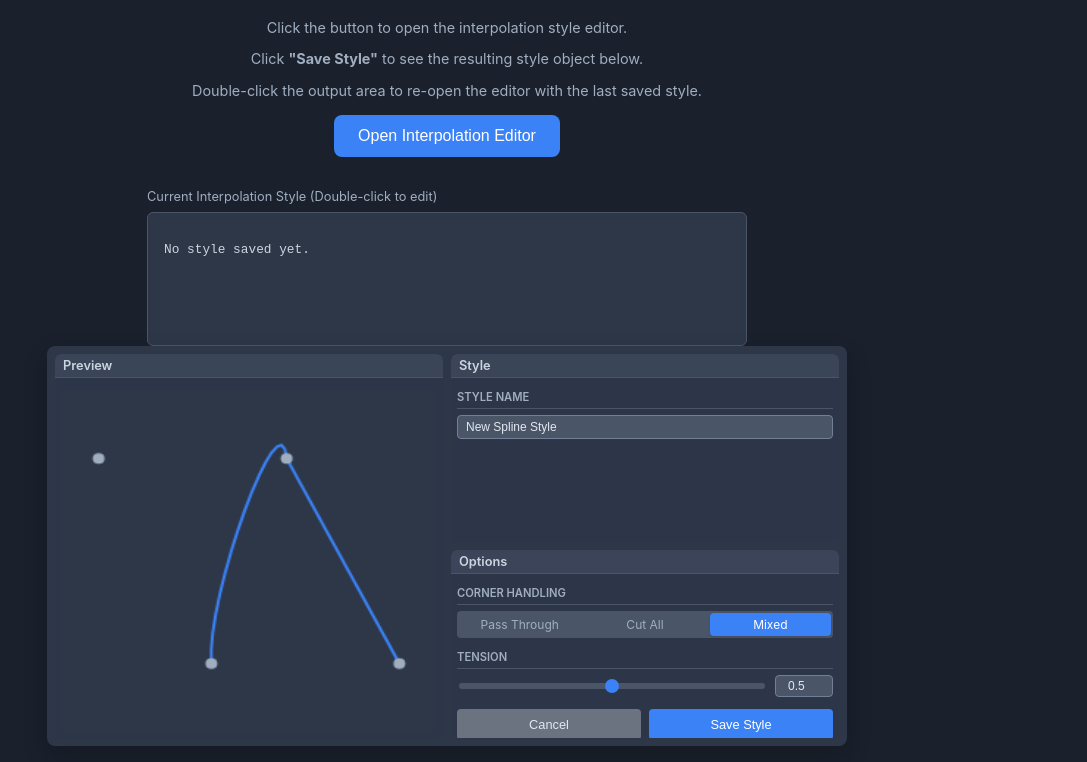
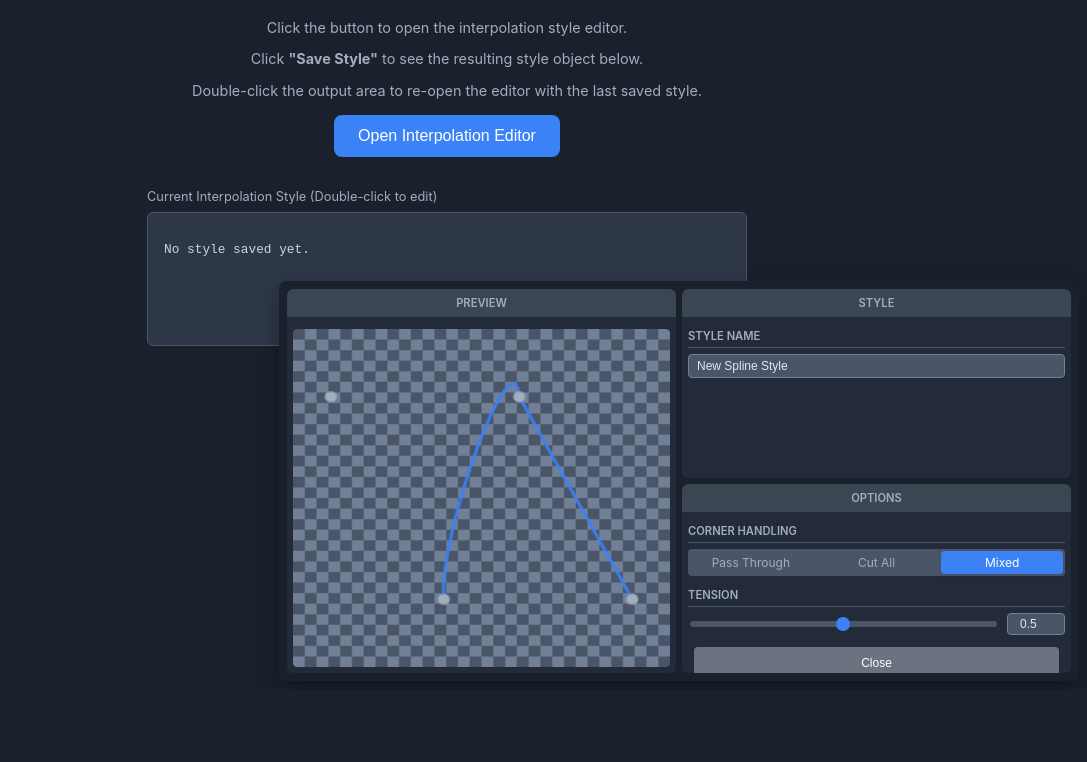
Before and after one commit to svenviktorjonsson/interpolation-editor, a website with bundled scripts: page test.html in a window 1280 px wide. Both pictures are taken after a click on the button "Open Interpolation Editor". Shown: the part 111-873 px from the top of the page, without its empty margins (193-1280 px from the left). After the commit the page ends 800 px from the top, so only its background shows below. Built offline with nearby package versions, Linux system fonts and the light colour scheme.

Commit message:
Match colormap-selector: absolute bottom-right, checkerboard preview, panel headers, close/select buttons
Co-authored-by: Cursor <cursoragent@cursor.com>

```diff
--- a/constants.js
+++ b/constants.js
@@ -38,7 +38,11 @@ export const DEFAULT_STYLE = {
     tension: 0.5, // Specific to cubic splines
 };
 
-// UI and Preview canvas constants
+// UI and Preview canvas constants (aligned with colormap-selector)
+export const CHECKERBOARD_SIZE = 8;
+export const COLOR_CHECKER_DARK = '#4a5568';
+export const COLOR_CHECKER_LIGHT = '#718096';
+
 export const PREVIEW_CANVAS_WIDTH = 256;
 export const PREVIEW_CANVAS_HEIGHT = 256;
 export const PREVIEW_BACKGROUND_COLOR = '#2D3748';
--- a/interpolation-editor.js
+++ b/interpolation-editor.js
@@ -108,10 +108,10 @@ export default class InterpolationEditor {
             tensionSliderContainer
         );
 
-        const buttonRow = createEl('div', { className: 'button-row' });
+        const buttonRow = createEl('div', { className: 'button-container' });
         buttonRow.append(
-            createEl('button', { id: 'cancel-button', className: 'editor-button secondary', text: 'Cancel' }),
-            createEl('button', { id: 'save-button', className: 'editor-button primary', text: 'Save Style' })
+            createEl('button', { id: 'close-button', className: 'close-button', text: 'Close' }),
+            createEl('button', { id: 'select-button', className: 'select-button', text: 'Select' })
         );
 
         optionsPanel.append(optionsHeader, cornerGroup, tensionGroup, buttonRow);
@@ -121,7 +121,7 @@ export default class InterpolationEditor {
     }
 
     _setupEventListeners() {
-        const { tensionSlider, tensionInput, saveButton, cancelButton, styleNameInput } = this.elements;
+        const { tensionSlider, tensionInput, styleNameInput } = this.elements;
 
         styleNameInput.addEventListener('change', (e) => {
             this.state.style.name = e.target.value;
@@ -146,13 +146,13 @@ export default class InterpolationEditor {
         tensionSlider.addEventListener('input', (e) => syncTension(e.target.value));
         tensionInput.addEventListener('change', (e) => syncTension(e.target.value));
 
-        saveButton.addEventListener('click', () => {
+        this.elements.selectButton.addEventListener('click', () => {
             this.state.style.name = this.elements.styleNameInput.value;
             this.onSelect(this.state.style);
             this.hide();
         });
 
-        cancelButton.addEventListener('click', () => {
+        this.elements.closeButton.addEventListener('click', () => {
             this.hide();
         });
     }
@@ -167,6 +167,20 @@ export default class InterpolationEditor {
         tensionInput.value = style.tension;
     }
 
+    _drawCheckerboard(ctx, x, y, width, height) {
+        const size = C.CHECKERBOARD_SIZE;
+        const dark = C.COLOR_CHECKER_DARK;
+        const light = C.COLOR_CHECKER_LIGHT;
+        const cols = Math.ceil(width / size) + 1;
+        const rows = Math.ceil(height / size) + 1;
+        for (let row = 0; row < rows; row++) {
+            for (let col = 0; col < cols; col++) {
+                ctx.fillStyle = (row + col) % 2 === 0 ? dark : light;
+                ctx.fillRect(x + col * size, y + row * size, size, size);
+            }
+        }
+    }
+
     drawPreview() {
         if (!this.previewCtx) return;
 
@@ -174,9 +188,8 @@ export default class InterpolationEditor {
         const w = this.elements.previewCanvas.width;
         const h = this.elements.previewCanvas.height;
 
-        // Clear canvas
-        ctx.fillStyle = C.PREVIEW_BACKGROUND_COLOR;
-        ctx.fillRect(0, 0, w, h);
+        ctx.clearRect(0, 0, w, h);
+        this._drawCheckerboard(ctx, 0, 0, w, h);
 
         // Draw sample path (e.g., a simple 'S' curve)
         const samplePoints = [
--- a/style.css
+++ b/style.css
@@ -1,19 +1,28 @@
-/* ========== INTERPOLATION EDITOR STYLES ========== */
+/* ========== INTERPOLATION EDITOR (aligned with colormap-selector) ========== */
 
 .interpolation-editor-container {
+    position: absolute;
+    right: 0.5rem;
+    bottom: 0.5rem;
     font-family: 'Inter', sans-serif;
     user-select: none;
-    background-color: #2d3748;
+    background-color: #1a202c;
+    color: #e2e8f0;
     padding: 0.5rem;
     border-radius: 0.5rem;
-    box-shadow: 0 10px 25px rgba(0,0,0,0.2);
+    box-shadow: 0 10px 25px rgba(0,0,0,0.3);
     display: grid;
     grid-template-columns: repeat(4, 1fr);
     grid-template-rows: repeat(2, 1fr);
-    gap: 0.5rem;
+    gap: 0.375rem;
     width: 800px;
     height: 400px;
+    max-width: calc(100% - 1rem);
+    max-height: 50vh;
+    min-height: 400px;
+    min-width: 600px;
     box-sizing: border-box;
+    z-index: 1000;
 }
 
 /* ========== PANELS & HEADERS ========== */
@@ -50,21 +59,25 @@
 .options-panel::-webkit-scrollbar-thumb { background-color: #4a5568; border-radius: 3px; }
 
 .panel-header {
-    font-size: 0.8rem;
+    display: flex;
+    align-items: center;
+    justify-content: center;
+    flex-shrink: 0;
+    height: 28px;
+    font-size: 0.7rem;
     font-weight: 600;
-    color: #cbd5e0;
-    padding: 0.25rem 0.5rem;
-    background-color: rgba(74, 85, 104, 0.5);
-    border-bottom: 1px solid #4a5568;
+    color: #a0aec0;
+    text-transform: uppercase;
+    background-color: #3a4652;
+    border-radius: 0.375rem 0.375rem 0 0;
+    padding: 0 6px;
     margin: -0.375rem -0.375rem 0;
-    border-top-left-radius: 0.375rem;
-    border-top-right-radius: 0.375rem;
-    flex-shrink: 0;
+    border-bottom: none;
 }
 
 .preview-canvas-container {
     flex-grow: 1;
-    background-color: #2D3748;
+    background: transparent;
     border-radius: 0.25rem;
     overflow: hidden;
 }
@@ -163,31 +176,49 @@
 }
 
 
-.button-row {
+/* Same button layout and styles as colormap-selector */
+.button-container {
+    margin: 0.375rem;
+    margin-top: auto;
     display: flex;
-    gap: 0.5rem;
-    margin-top: auto; /* Pushes buttons to the bottom */
+    flex-direction: column;
+    gap: 0.25rem;
 }
 
-.editor-button {
-    flex: 1;
-    padding: 8px;
-    font-size: 0.8rem;
+.close-button {
+    width: 100%;
+    padding: 6px;
+    font-size: 0.75rem;
     font-weight: 500;
+    color: #ffffff;
+    background-color: #6b7280;
     border: none;
-    border-radius: 0.25rem;
+    border-radius: 4px;
     cursor: pointer;
-    transition: background-color 0.15s ease-in-out;
+    transition: background-color 0.2s ease-in-out;
+    height: 2rem;
+    box-sizing: border-box;
 }
 
-.editor-button.primary {
+.close-button:hover {
+    background-color: #4b5563;
+}
+
+.select-button {
+    width: 100%;
+    padding: 6px;
+    font-size: 0.75rem;
+    font-weight: 500;
+    color: #ffffff;
     background-color: #3b82f6;
-    color: white;
+    border: none;
+    border-radius: 4px;
+    cursor: pointer;
+    transition: background-color 0.2s ease-in-out;
+    height: 2rem;
+    box-sizing: border-box;
 }
-.editor-button.primary:hover { background-color: #2563eb; }
 
-.editor-button.secondary {
-    background-color: #6b7280;
-    color: #e2e8f0;
+.select-button:hover {
+    background-color: #2563eb;
 }
-.editor-button.secondary:hover { background-color: #4b5563; }
```
